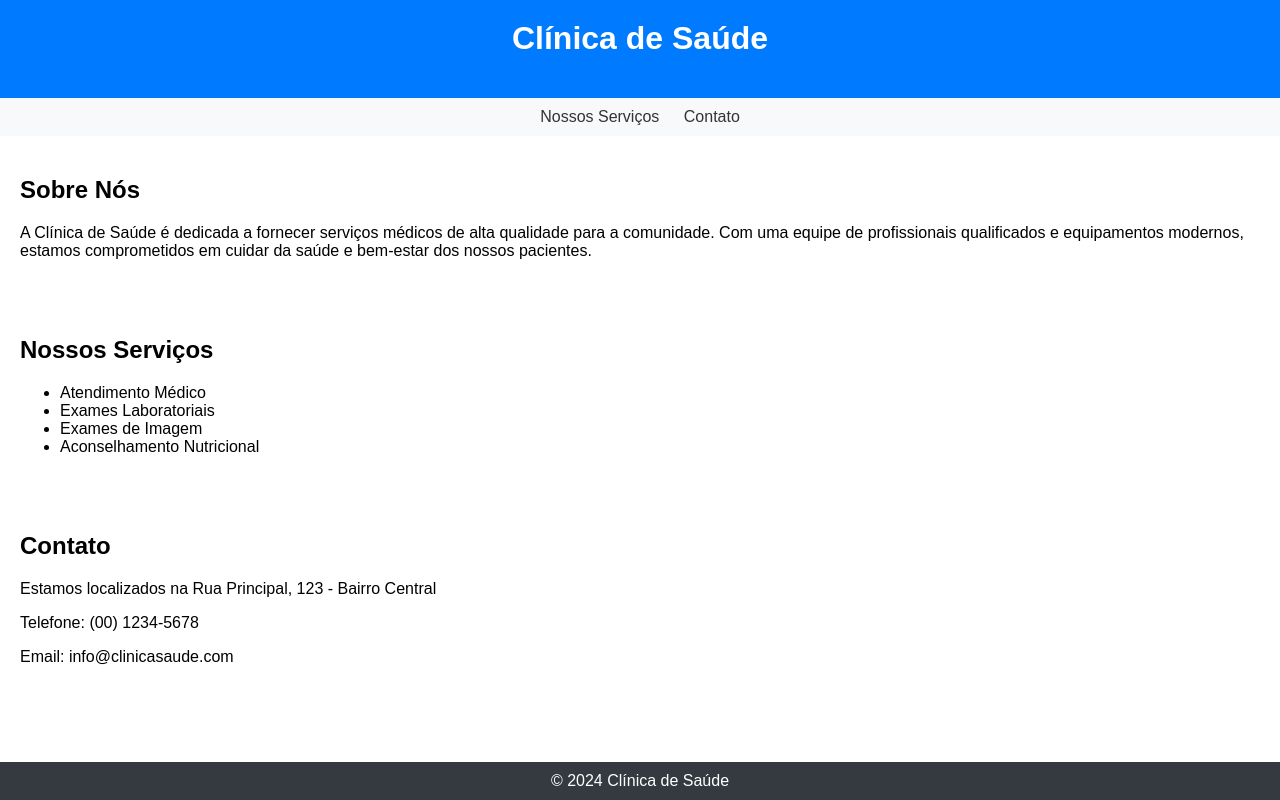
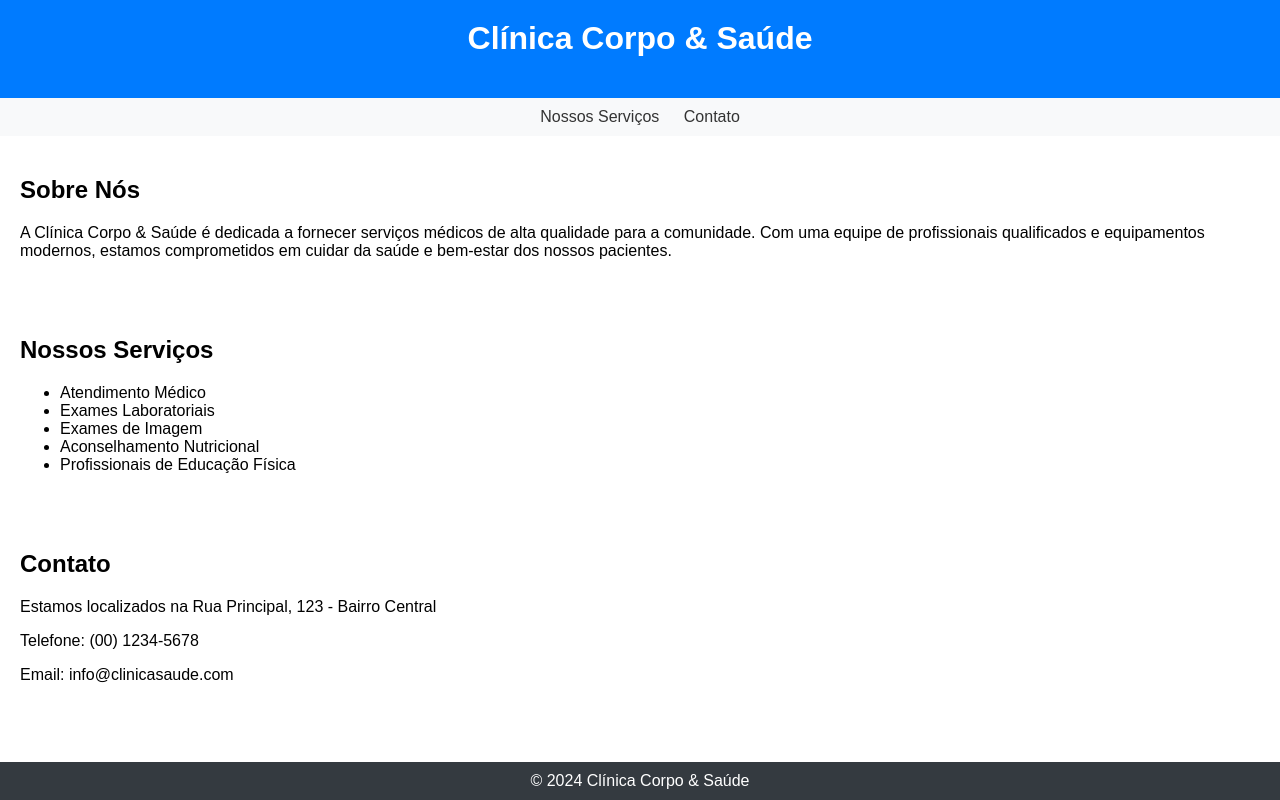
Before and after one commit to GuilhermeVale07/Sistematizacao, a plain HTML site: page index.html in a window 1280 px wide. Drawn offline with Linux system fonts and the light colour scheme.

Commit message:
Update index.html

```diff
--- a/index.html
+++ b/index.html
@@ -4,7 +4,7 @@
 <head>
     <meta charset="UTF-8">
     <meta name="viewport" content="width=device-width, initial-scale=1.0">
-    <title>Clínica de Saúde</title>
+    <title>Clínica Corpo & Saúde</title>
     <style>
         body {
             font-family: Arial, sans-serif;
@@ -54,7 +54,7 @@
 <body>
 
     <header>
-        <h1>Clínica de Saúde</h1>
+        <h1>Clínica Corpo & Saúde</h1>
     </header>
 
     <nav>
@@ -64,7 +64,7 @@
 
     <section id="sobre">
         <h2>Sobre Nós</h2>
-        <p>A Clínica de Saúde é dedicada a fornecer serviços médicos de alta qualidade para a comunidade. Com uma equipe de profissionais qualificados e equipamentos modernos, estamos comprometidos em cuidar da saúde e bem-estar dos nossos pacientes.</p>
+        <p>A Clínica Corpo & Saúde é dedicada a fornecer serviços médicos de alta qualidade para a comunidade. Com uma equipe de profissionais qualificados e equipamentos modernos, estamos comprometidos em cuidar da saúde e bem-estar dos nossos pacientes.</p>
     </section>
 
     <section id="servicos">
@@ -74,6 +74,7 @@
             <li>Exames Laboratoriais</li>
             <li>Exames de Imagem</li>
             <li>Aconselhamento Nutricional</li>
+            <li>Profissionais de Educação Física</li>
             <!-- Adicione outros serviços aqui -->
         </ul>
     </section>
@@ -86,7 +87,7 @@
     </section>
 
     <footer>
-        &copy; 2024 Clínica de Saúde
+        &copy; 2024 Clínica Corpo & Saúde
     </footer>
 
 </body>
```
